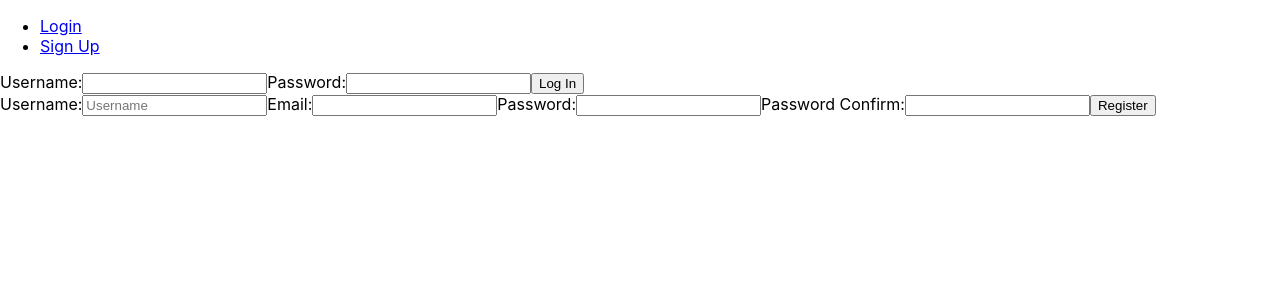
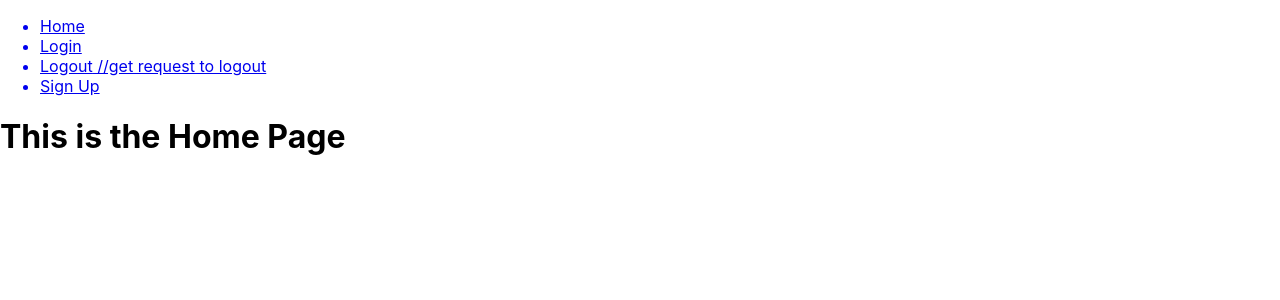
Before and after one commit to ramonaspence/chefs-notebook, a React (Create React App) app in the folder frontend/static/: page / in a window 1280 px wide. Shown: the top 300 px of the page. Built offline with nearby package versions, Linux system fonts and the light colour scheme.

Commit message:
sign up, login, and logout are functional. However they stay on same page without emptying forms currently. And I'm not 100% on the log out functionality, though I do get a status 200 and successfully logged out message. I also set up some basic react-router navigation

```diff
--- a/frontend/static/src/App.js
+++ b/frontend/static/src/App.js
@@ -10,6 +10,8 @@ import {
 
 import Signup from './components/Signup.js';
 import Login from './components/Login.js';
+import Nav from './containers/Nav.js';
+import Home from './containers/Home.js';
 import axios from 'axios';
 
 axios.defaults.xsrfCookieName = 'csrftoken';
@@ -26,28 +28,18 @@ class App extends Component {
   }
   render() {
     return(
-      <div className='container-fluid'>
       <Router>
+        <div className='container-fluid'>
+          <Nav />
+          <Switch>
+          <Route path="/" exact component={Home} />
 
-        <div className='row no-gutters'>
-          <nav className="navbar navbar-expand-lg">
-            <ul className="navbar-nav mr-auto">
-              <li className="nav-item">
-                <NavLink to="/login" className="nav-link">Login</NavLink>
-              </li>
-              <li className='nav-item'>
-                <NavLink to="/signup" className="nav-link">Sign Up</NavLink>
-              </li>
-            </ul>
-          </nav>
+          <Route path="/login" component={Login} />
+          <Route path="/signup" component={Signup} />
+
+          </Switch>
         </div>
-
-        <Login />
-        <Signup />
-
-
       </Router>
-      </div>
     )
   }
 }
--- /dev/null
+++ b/frontend/static/src/containers/Home.js
@@ -0,0 +1,25 @@
+import React, {Component} from 'react';
+import '../App.css';
+
+import axios from 'axios';
+
+axios.defaults.xsrfCookieName = 'csrftoken';
+axios.defaults.xsrfHeaderName = 'X-CSRFToken';
+
+
+class Home extends Component {
+  constructor() {
+    super();
+
+  }
+
+  render() {
+    return (
+      <div className="row no-gutters">
+        <h1>This is the Home Page</h1>
+      </div>
+    )
+  }
+}
+
+export default Home;
--- /dev/null
+++ b/frontend/static/src/containers/Nav.js
@@ -0,0 +1,60 @@
+import React, {Component} from 'react';
+import '../App.css';
+import { Link } from 'react-router-dom';
+
+import axios from 'axios';
+
+axios.defaults.xsrfCookieName = 'csrftoken';
+axios.defaults.xsrfHeaderName = 'X-CSRFToken';
+
+
+class Nav extends Component {
+  constructor() {
+    super();
+    this.logOut = this.logOut.bind(this)
+
+  }
+
+  logOut(e) {
+    e.preventDefault();
+    axios.post('http://localhost:3000/rest-auth/logout/',)
+    .then(res => {
+      console.log(res, res.data);
+      alert(res.data.detail);
+    })
+    .catch(err => {console.log(err);})
+  }
+
+
+  render() {
+    return (
+      <div className="row no-gutters">
+        <ul>
+        <Link to="/">
+          <li>
+            Home
+          </li>
+        </Link>
+        <Link to="/login">
+          <li>
+            Login
+          </li>
+        </Link>
+        <Link to="/logout">
+          <li>
+            <a onClick={this.logOut} href="#">Logout</a> //get request to logout
+          </li>
+        </Link>
+        <Link to="/signup">
+          <li>
+          Sign Up
+          </li>
+        </Link>
+
+        </ul>
+      </div>
+    )
+  }
+}
+
+export default Nav;
```
